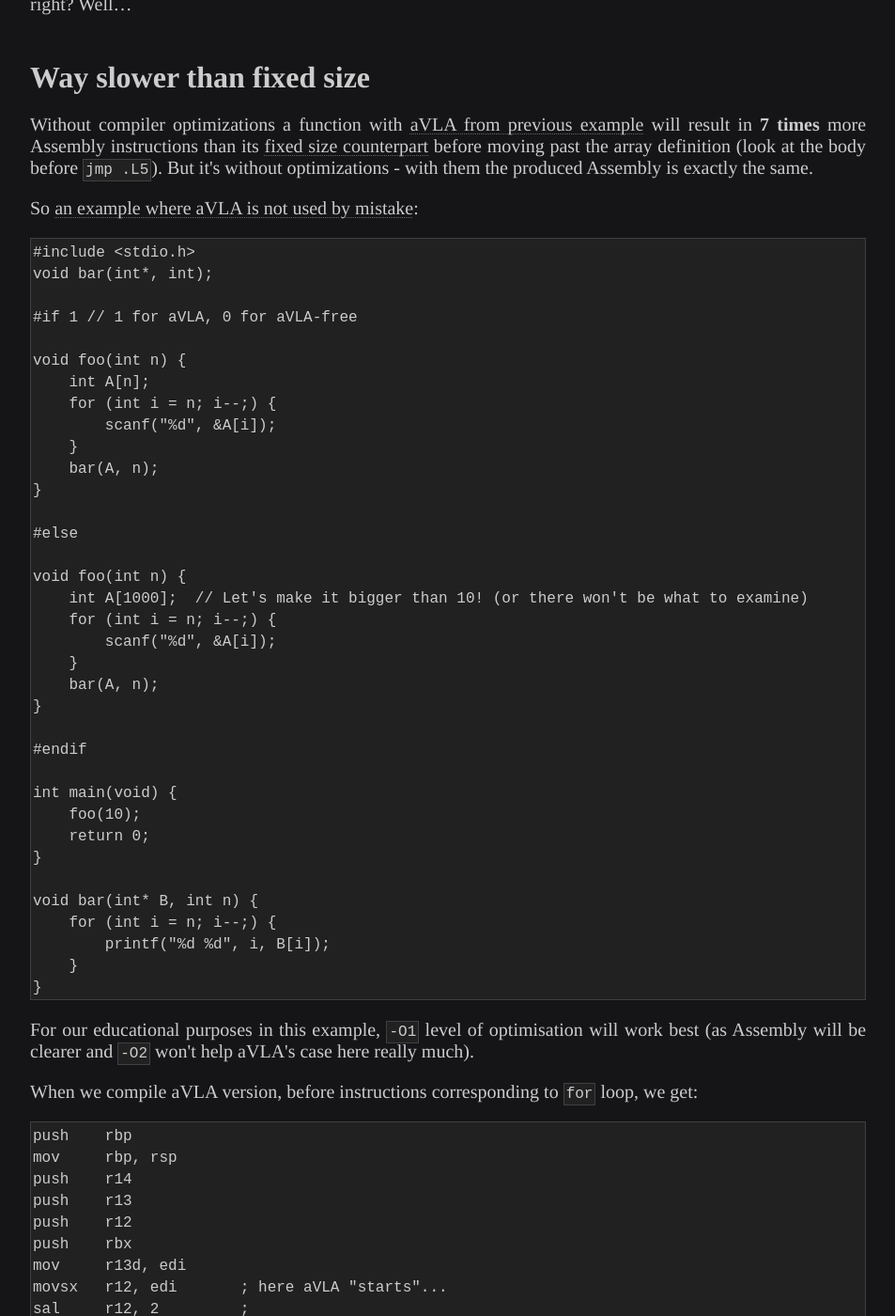
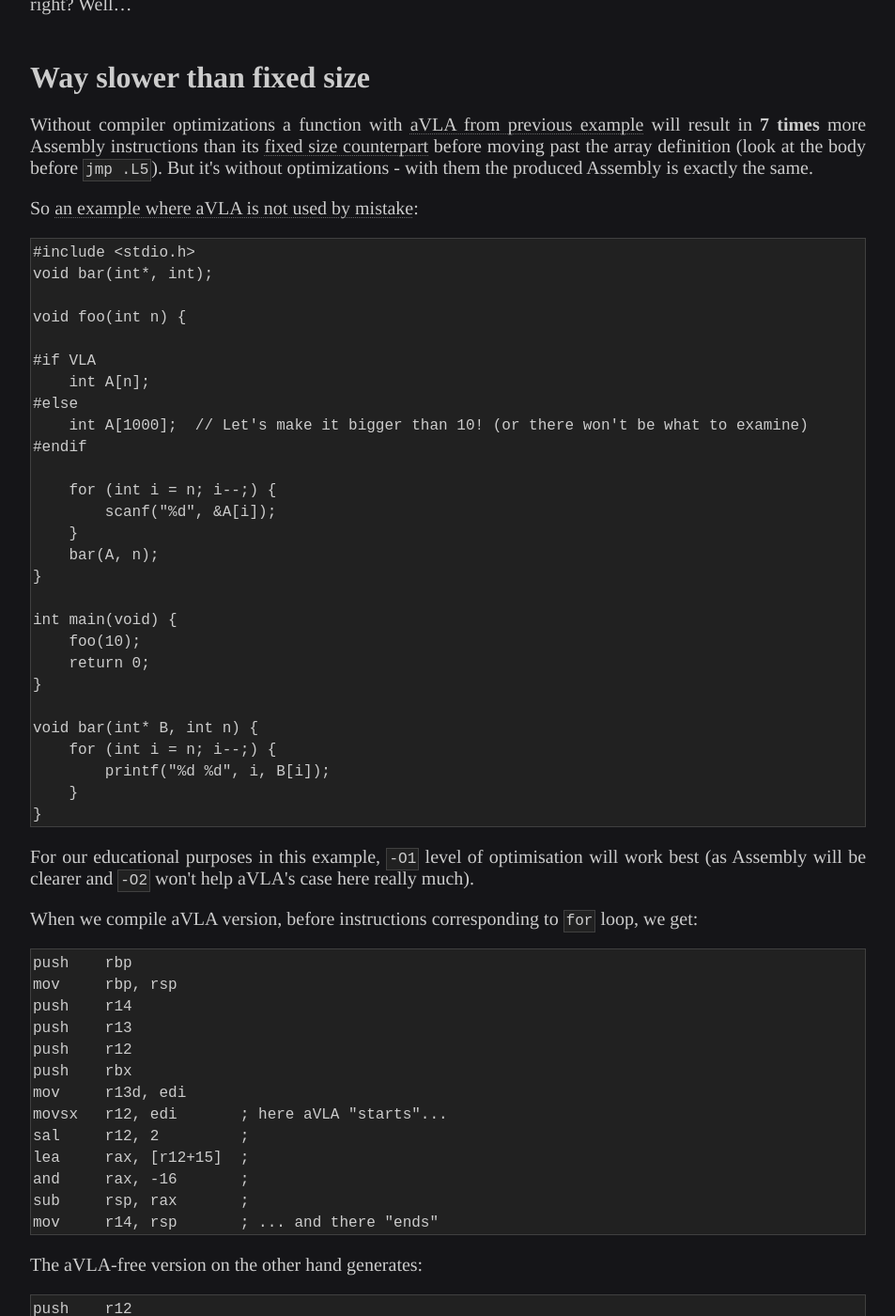
Before and after one commit to Jorenar/blog, a Jekyll site: the page built from _posts/2021-07-05-vla-pitfalls.md, in a window 1280 px wide and 1400 px high, scrolled down 2733 px. Shown: the whole window at 94% size, without its empty margins (163-1116 px from the left). Built offline with Jekyll 4.4.1, drawn with Linux system fonts in a browser that asks for light colours.

Commit message:
deploy: 35f55156a254f5791aace4447fcfa7bd45b1407e

````diff
--- a/_posts/2021-07-05-vla-pitfalls.md
+++ b/_posts/2021-07-05-vla-pitfalls.md
@@ -147,32 +147,24 @@ will result in **7 times** more Assembly instructions than its
 the array definition (look at the body before `jmp .L5`).
 But it's without optimizations - with them the produced Assembly is exactly the same.
 
-So [an example where aVLA is not used by mistake](https://godbolt.org/z/vnf174eej):
+So [an example where aVLA is not used by mistake](https://godbolt.org/z/8c4bYad6T):
 ```c
 #include <stdio.h>
 void bar(int*, int);
 
-#if 1 // 1 for aVLA, 0 for aVLA-free
+void foo(int n) {
 
-void foo(int n) {
+#if VLA
     int A[n];
+#else
+    int A[1000];  // Let's make it bigger than 10! (or there won't be what to examine)
+#endif
+
     for (int i = n; i--;) {
         scanf("%d", &A[i]);
     }
     bar(A, n);
 }
-
-#else
-
-void foo(int n) {
-    int A[1000];  // Let's make it bigger than 10! (or there won't be what to examine)
-    for (int i = n; i--;) {
-        scanf("%d", &A[i]);
-    }
-    bar(A, n);
-}
-
-#endif
 
 int main(void) {
     foo(10);
````
